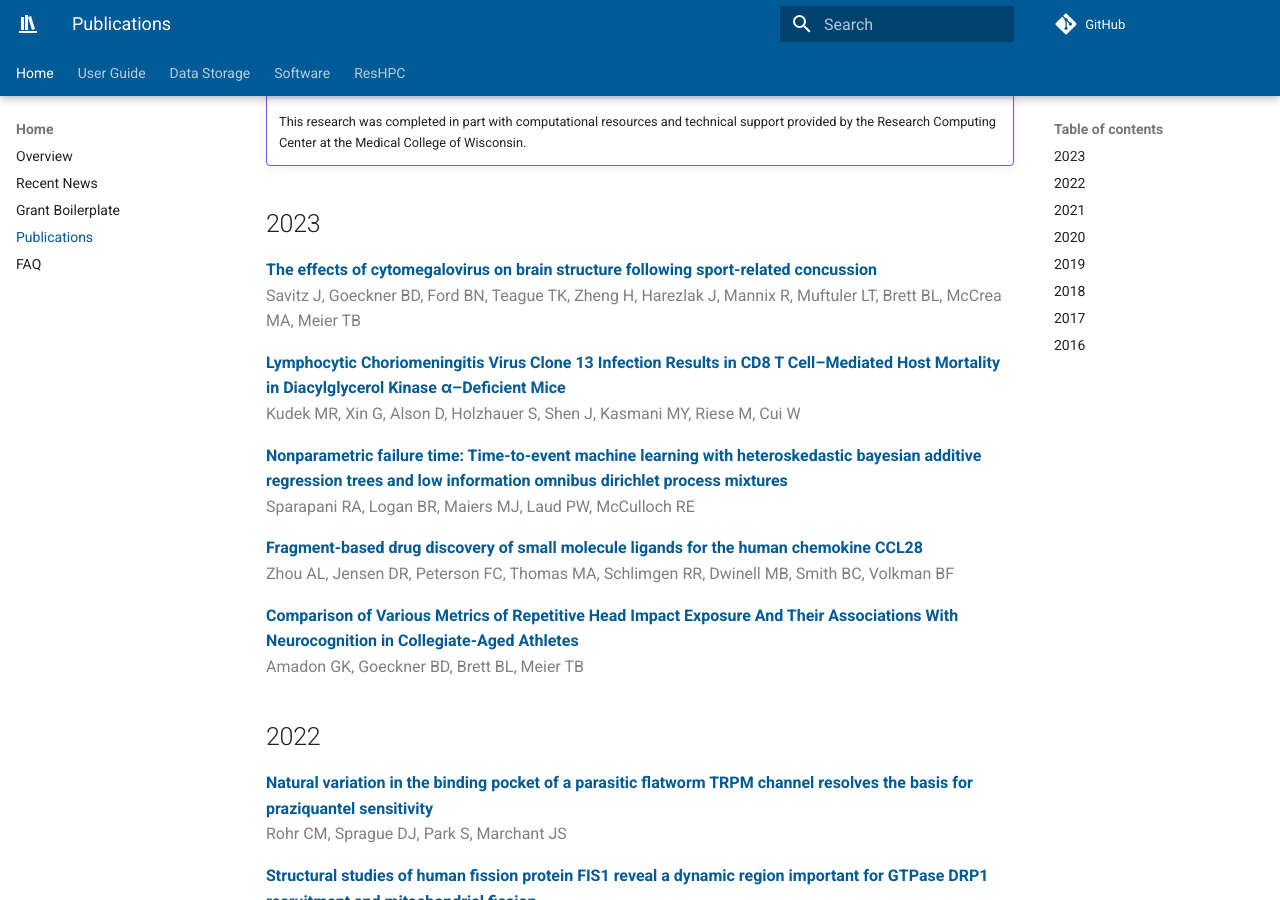
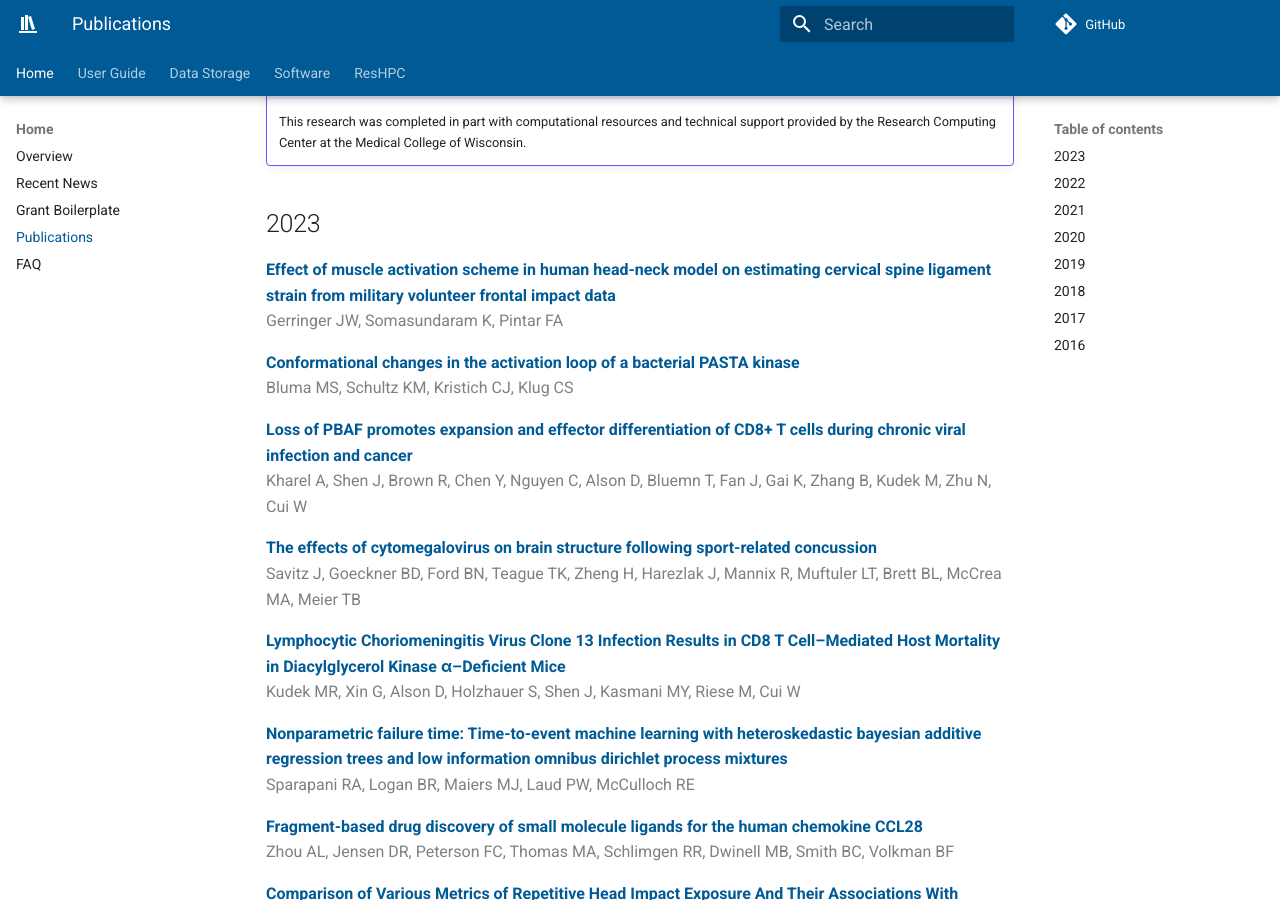
Before and after one commit to mcw-rcc/mcw-rcc.github.io, an MkDocs documentation site: the page built from docs/pubs.md, in a window 1280 px wide and 900 px high, scrolled down 325 px. Built offline with MkDocs 1.6.1 and Material for MkDocs 9.7.7, drawn with Linux system fonts in a browser that asks for light colours; comment, search, counter and statistics services are not loaded.

```diff
--- a/docs/pubs.md
+++ b/docs/pubs.md
@@ -9,6 +9,18 @@ All you have to do is include the following statement in your publication:
     This research was completed in part with computational resources and technical support provided by the Research Computing Center at the Medical College of Wisconsin.
 
 ## 2023
+
+**[Effect of muscle activation scheme in human head-neck model on estimating cervical spine ligament strain from military volunteer frontal impact data](https://doi.org/10.1016/j.aap.2023.107157)**
+Gerringer JW, Somasundaram K, Pintar FA
+{: .author}
+
+**[Conformational changes in the activation loop of a bacterial PASTA kinase](https://doi.org/10.1002/pro.4697)**
+Bluma MS, Schultz KM, Kristich CJ, Klug CS
+{: .author}
+
+**[Loss of PBAF promotes expansion and effector differentiation of CD8+ T cells during chronic viral infection and cancer](https://doi.org/10.1016/j.celrep.2023.112649)**
+Kharel A, Shen J, Brown R, Chen Y, Nguyen C, Alson D, Bluemn T, Fan J, Gai K, Zhang B, Kudek M, Zhu N, Cui W
+{: .author}
 
 **[The effects of cytomegalovirus on brain structure following sport-related concussion](https://doi.org/10.1093/brain/awad126)**
 Savitz J, Goeckner BD, Ford BN, Teague TK, Zheng H, Harezlak J, Mannix R, Muftuler LT, Brett BL, McCrea MA, Meier TB
```
Also changed, not shown: docs/index.md (+1 -1 lines), docs/software/python.md (+1 -1 lines).
